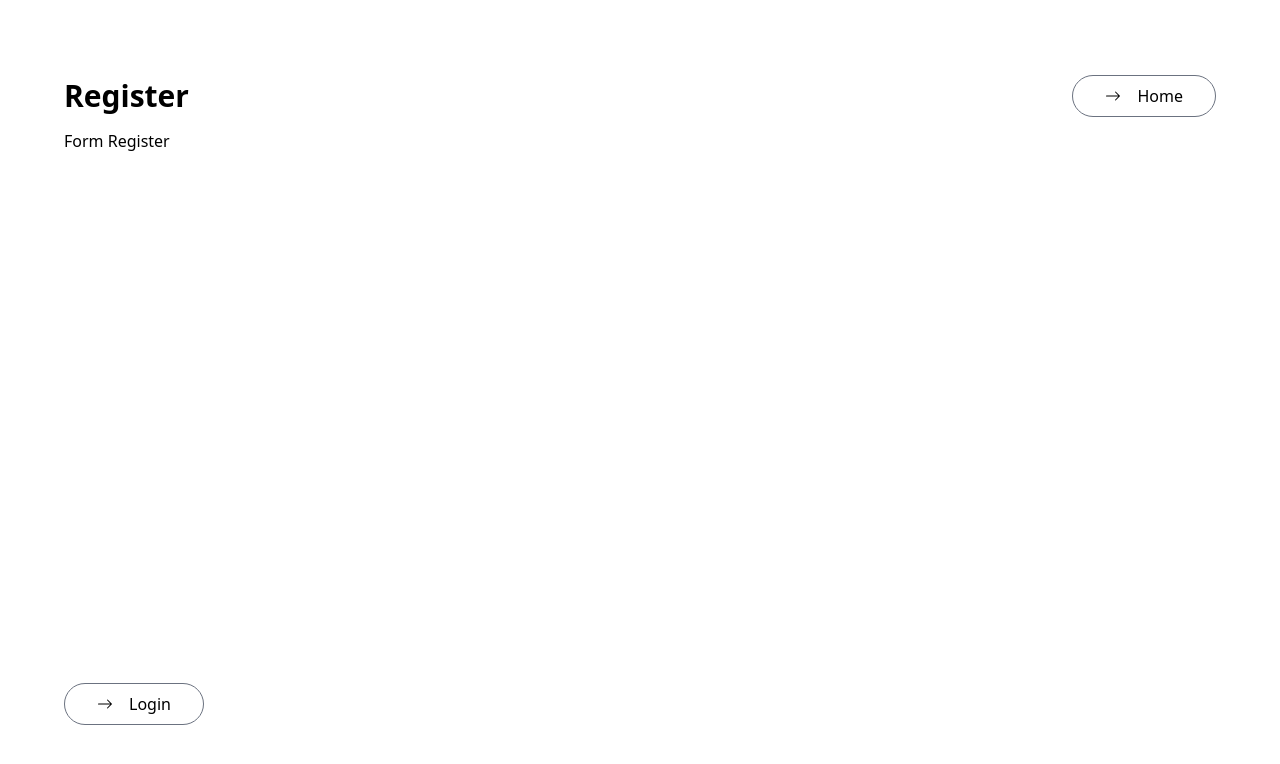
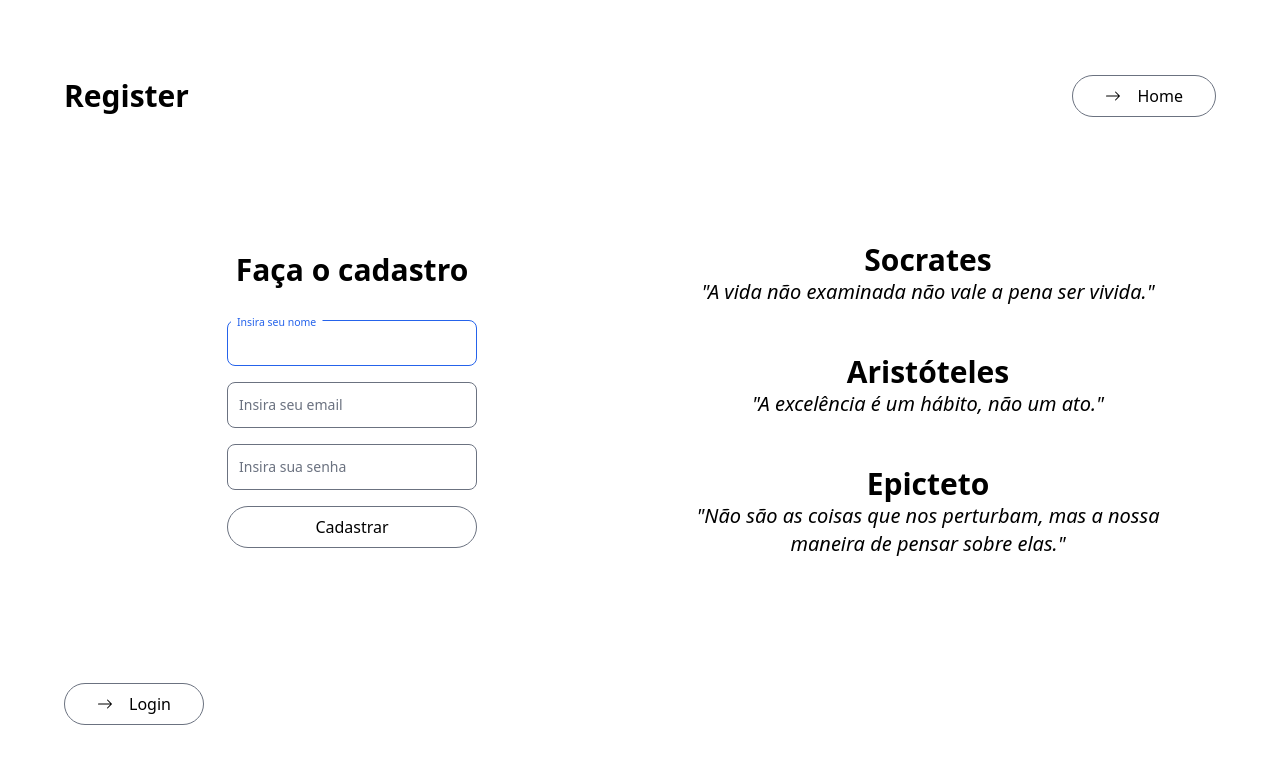
Before and after one commit to leofrs/fullstack-projects, a React (Vite) app in the folder task-manager/front-end/: page /register in a window 1280 px wide. Shown: the top 764 px of the page. Built offline with nearby package versions, Linux system fonts and the light colour scheme.

Commit message:
Front-End: Public Pages finalizadas no modo para telas de PC

```diff
--- a/task-manager/front-end/package.json
+++ b/task-manager/front-end/package.json
@@ -12,6 +12,7 @@
   "dependencies": {
     "react": "^18.3.1",
     "react-dom": "^18.3.1",
+    "react-hook-form": "^7.53.0",
     "react-icons": "^5.3.0",
     "react-router-dom": "^6.26.2"
   },
--- a/task-manager/front-end/src/components/loginForm/index.tsx
+++ b/task-manager/front-end/src/components/loginForm/index.tsx
@@ -1,8 +1,73 @@
+import { useForm, SubmitHandler } from "react-hook-form";
+
+interface IFormInput {
+  email: string;
+  password: string;
+}
+
 function FormLogin() {
+  const {
+    register,
+    handleSubmit,
+    formState: { errors },
+  } = useForm<IFormInput>();
+  const onSubmit: SubmitHandler<IFormInput> = (data) => console.log(data);
+
   return (
-    <main className="w-full h-full">
-      <h1>Form login</h1>
-    </main>
+    <form
+      onSubmit={handleSubmit(onSubmit)}
+      className="flex flex-col gap-4 mt-8 w-[250px]"
+    >
+      <div className="relative">
+        <input
+          {...register("email", { required: true })}
+          autoFocus={true}
+          type="text"
+          id="email_input"
+          className="block px-4 py-2 pt-4 w-full text-sm bg-transparent rounded-lg border border-gray-500 appearance-none focus:outline-none focus:ring-0 focus:border-blue-600 peer"
+          placeholder=" "
+        />
+
+        <label
+          htmlFor="email_input"
+          className="absolute text-sm text-gray-500 dark:text-gray-400 duration-300 transform -translate-y-4 scale-75 top-2 z-10 origin-[0] bg-white  px-2 peer-focus:px-2 peer-focus:text-blue-600 peer-focus:dark:text-blue-500 peer-placeholder-shown:scale-100 peer-placeholder-shown:-translate-y-1/2 peer-placeholder-shown:top-1/2 peer-focus:top-2 peer-focus:scale-75 peer-focus:-translate-y-4 rtl:peer-focus:translate-x-1/4 rtl:peer-focus:left-auto start-1"
+        >
+          Insira seu email
+        </label>
+        {errors.email && (
+          <span className="italic text-red-500 text-sm">
+            E-mail é obrigatório
+          </span>
+        )}
+      </div>
+
+      <div className="relative">
+        <input
+          {...register("password", { required: true })}
+          type="password"
+          id="password"
+          className="block px-4 py-2 pt-4 w-full text-sm bg-transparent rounded-lg border border-gray-500 appearance-none focus:outline-none focus:ring-0 focus:border-blue-600 peer"
+          placeholder=" "
+        />
+        <label
+          htmlFor="password"
+          className="absolute text-sm text-gray-500  duration-300 transform -translate-y-4 scale-75 top-2 z-10 origin-[0] bg-white  px-2 peer-focus:px-2 peer-focus:text-blue-600 peer-focus:dark:text-blue-500 peer-placeholder-shown:scale-100 peer-placeholder-shown:-translate-y-1/2 peer-placeholder-shown:top-1/2 peer-focus:top-2 peer-focus:scale-75 peer-focus:-translate-y-4 rtl:peer-focus:translate-x-1/4 rtl:peer-focus:left-auto start-1"
+        >
+          Insira sua senha
+        </label>
+        {errors.password && (
+          <span className="italic text-red-500 text-sm">
+            Senha é obrigatória
+          </span>
+        )}
+      </div>
+
+      <input
+        type="submit"
+        value="Entar"
+        className="cursor-pointer border border-gray-500 rounded-full px-8 py-2 flex gap-4 items-center  hover:border-blue-600"
+      />
+    </form>
   );
 }
 
--- a/task-manager/front-end/src/components/resgisterForm/index.tsx
+++ b/task-manager/front-end/src/components/resgisterForm/index.tsx
@@ -1,8 +1,96 @@
+import { useForm, SubmitHandler } from "react-hook-form";
+
+interface IFormInput {
+  name: string;
+  email: string;
+  password: string;
+}
+
 function FormRegister() {
+  const {
+    register,
+    handleSubmit,
+    formState: { errors },
+  } = useForm<IFormInput>();
+  const onSubmit: SubmitHandler<IFormInput> = (data) => console.log(data);
+
   return (
-    <main className="w-full h-full">
-      <h1>Form Register</h1>
-    </main>
+    <form
+      onSubmit={handleSubmit(onSubmit)}
+      className="flex flex-col gap-4 mt-8 w-[250px]"
+    >
+      <div className="relative">
+        <input
+          {...register("name", { required: true })}
+          autoFocus={true}
+          type="text"
+          id="name_input"
+          className="block px-4 py-2 pt-4 w-full text-sm bg-transparent rounded-lg border border-gray-500 appearance-none focus:outline-none focus:ring-0 focus:border-blue-600 peer"
+          placeholder=" "
+        />
+
+        <label
+          htmlFor="name_input"
+          className="absolute text-sm text-gray-500 dark:text-gray-400 duration-300 transform -translate-y-4 scale-75 top-2 z-10 origin-[0] bg-white  px-2 peer-focus:px-2 peer-focus:text-blue-600 peer-focus:dark:text-blue-500 peer-placeholder-shown:scale-100 peer-placeholder-shown:-translate-y-1/2 peer-placeholder-shown:top-1/2 peer-focus:top-2 peer-focus:scale-75 peer-focus:-translate-y-4 rtl:peer-focus:translate-x-1/4 rtl:peer-focus:left-auto start-1"
+        >
+          Insira seu nome
+        </label>
+        {errors.name && (
+          <span className="italic text-red-500 text-sm">
+            Nome é obrigatório
+          </span>
+        )}
+      </div>
+
+      <div className="relative">
+        <input
+          {...register("email", { required: true })}
+          type="text"
+          id="email_input"
+          className="block px-4 py-2 pt-4 w-full text-sm bg-transparent rounded-lg border border-gray-500 appearance-none focus:outline-none focus:ring-0 focus:border-blue-600 peer"
+          placeholder=" "
+        />
+
+        <label
+          htmlFor="email_input"
+          className="absolute text-sm text-gray-500 dark:text-gray-400 duration-300 transform -translate-y-4 scale-75 top-2 z-10 origin-[0] bg-white  px-2 peer-focus:px-2 peer-focus:text-blue-600 peer-focus:dark:text-blue-500 peer-placeholder-shown:scale-100 peer-placeholder-shown:-translate-y-1/2 peer-placeholder-shown:top-1/2 peer-focus:top-2 peer-focus:scale-75 peer-focus:-translate-y-4 rtl:peer-focus:translate-x-1/4 rtl:peer-focus:left-auto start-1"
+        >
+          Insira seu email
+        </label>
+        {errors.email && (
+          <span className="italic text-red-500 text-sm">
+            E-mail é obrigatório
+          </span>
+        )}
+      </div>
+
+      <div className="relative">
+        <input
+          {...register("password", { required: true })}
+          type="password"
+          id="password"
+          className="block px-4 py-2 pt-4 w-full text-sm bg-transparent rounded-lg border border-gray-500 appearance-none focus:outline-none focus:ring-0 focus:border-blue-600 peer"
+          placeholder=" "
+        />
+        <label
+          htmlFor="password"
+          className="absolute text-sm text-gray-500  duration-300 transform -translate-y-4 scale-75 top-2 z-10 origin-[0] bg-white  px-2 peer-focus:px-2 peer-focus:text-blue-600 peer-focus:dark:text-blue-500 peer-placeholder-shown:scale-100 peer-placeholder-shown:-translate-y-1/2 peer-placeholder-shown:top-1/2 peer-focus:top-2 peer-focus:scale-75 peer-focus:-translate-y-4 rtl:peer-focus:translate-x-1/4 rtl:peer-focus:left-auto start-1"
+        >
+          Insira sua senha
+        </label>
+        {errors.password && (
+          <span className="italic text-red-500 text-sm">
+            Senha é obrigatória
+          </span>
+        )}
+      </div>
+
+      <input
+        type="submit"
+        value="Cadastrar"
+        className="cursor-pointer border border-gray-500 rounded-full px-8 py-2 flex gap-4 items-center  hover:border-blue-600"
+      />
+    </form>
   );
 }
 
--- a/task-manager/front-end/src/pages/public/LoginPagePublic.tsx
+++ b/task-manager/front-end/src/pages/public/LoginPagePublic.tsx
@@ -9,10 +9,10 @@ function LoginPagePublic() {
   return (
     <main className="w-screen h-screen p-16 flex flex-col justify-between items-center">
       <div className="w-full h-20 flex justify-between items-center">
-        <h1 className="text-3xl font-bold text-center">Login</h1>
+        <h1 className="text-3xl font-bold text-center cursor-default">Login</h1>
         <button
           type="button"
-          className="border border-gray-500 rounded-full px-8 py-2 flex gap-4 items-center"
+          className="border border-gray-500 rounded-full px-8 py-2 flex gap-4 items-center  hover:border-blue-600"
           onClick={() => navigate("/")}
         >
           <BsArrowRight />
@@ -20,12 +20,40 @@ function LoginPagePublic() {
         </button>
       </div>
 
-      <FormLogin />
+      <div className="flex justify-center items-center w-full h-full flex-wrap">
+        <div className="w-2/4 h-full p-8 flex flex-col items-center justify-center">
+          <h1 className="text-3xl font-bold text-center cursor-default">
+            Faça o login
+          </h1>
+          <FormLogin />
+        </div>
+        <div className="w-2/4 h-full flex flex-col justify-center items-center gap-12 p-8 cursor-default">
+          <div>
+            <h1 className="text-3xl font-bold text-center">Socrates</h1>
+            <p className="italic font-light text-xl text-center">
+              "A vida não examinada não vale a pena ser vivida."
+            </p>
+          </div>
+          <div>
+            <h1 className="text-3xl font-bold text-center">Aristóteles</h1>
+            <p className="italic font-light text-xl text-center">
+              "A excelência é um hábito, não um ato."
+            </p>
+          </div>
+          <div>
+            <h1 className="text-3xl font-bold text-center">Epicteto</h1>
+            <p className="italic font-light text-xl text-center">
+              "Não são as coisas que nos perturbam, mas a nossa maneira de
+              pensar sobre elas."
+            </p>
+          </div>
+        </div>
+      </div>
 
       <div className="w-full h-20 flex justify-start items-center">
         <button
           type="button"
-          className="border border-gray-500 rounded-full px-8 py-2 flex gap-4 items-center"
+          className="border border-gray-500 rounded-full px-8 py-2 flex gap-4 items-center  hover:border-blue-600"
           onClick={() => navigate("/register")}
         >
           <BsArrowRight />
--- a/task-manager/front-end/src/pages/public/RegisterPagePublic.tsx
+++ b/task-manager/front-end/src/pages/public/RegisterPagePublic.tsx
@@ -8,10 +8,12 @@ function RegisterPagePublic() {
   return (
     <main className="w-screen h-screen p-16 flex flex-col justify-between items-center">
       <div className="w-full h-20 flex justify-between items-center">
-        <h1 className="text-3xl font-bold text-center">Register</h1>
+        <h1 className="text-3xl font-bold text-center cursor-default">
+          Register
+        </h1>
         <button
           type="button"
-          className="border border-gray-500 rounded-full px-8 py-2 flex gap-4 items-center"
+          className="cursor-pointer border border-gray-500 rounded-full px-8 py-2 flex gap-4 items-center  hover:border-blue-600"
           onClick={() => navigate("/")}
         >
           <BsArrowRight />
@@ -19,12 +21,38 @@ function RegisterPagePublic() {
         </button>
       </div>
 
-      <FormRegister />
+      <div className="flex justify-center items-center w-full h-full flex-wrap cursor-default">
+        <div className="w-2/4 h-full p-8 flex flex-col items-center justify-center">
+          <h1 className="text-3xl font-bold text-center">Faça o cadastro</h1>
+          <FormRegister />
+        </div>
+        <div className="w-2/4 h-full flex flex-col justify-center items-center gap-12 p-8">
+          <div>
+            <h1 className="text-3xl font-bold text-center">Socrates</h1>
+            <p className="italic font-light text-xl text-center">
+              "A vida não examinada não vale a pena ser vivida."
+            </p>
+          </div>
+          <div>
+            <h1 className="text-3xl font-bold text-center">Aristóteles</h1>
+            <p className="italic font-light text-xl text-center">
+              "A excelência é um hábito, não um ato."
+            </p>
+          </div>
+          <div>
+            <h1 className="text-3xl font-bold text-center">Epicteto</h1>
+            <p className="italic font-light text-xl text-center">
+              "Não são as coisas que nos perturbam, mas a nossa maneira de
+              pensar sobre elas."
+            </p>
+          </div>
+        </div>
+      </div>
 
       <div className="w-full h-20 flex justify-start items-center">
         <button
           type="button"
-          className="border border-gray-500 rounded-full px-8 py-2 flex gap-4 items-center"
+          className="cursor-pointer border border-gray-500 rounded-full px-8 py-2 flex gap-4 items-center  hover:border-blue-600"
           onClick={() => navigate("/login")}
         >
           <BsArrowRight />
--- a/task-manager/front-end/tailwind.config.js
+++ b/task-manager/front-end/tailwind.config.js
@@ -2,7 +2,11 @@
 export default {
   content: ["./index.html", "./src/**/*.{js,ts,jsx,tsx}"],
   theme: {
-    extend: {},
+    extend: {
+      backgroundImage: {
+        "gradient-to-b": "linear-gradient(to bottom, #e5e5e5, #bfbfbf)",
+      },
+    },
   },
   plugins: [],
 };
```
Also changed, not shown: task-manager/front-end/src/pages/public/HomePagePublic.tsx (+6 -4 lines), 1 other file (tests, documents, lock files or other folders).
